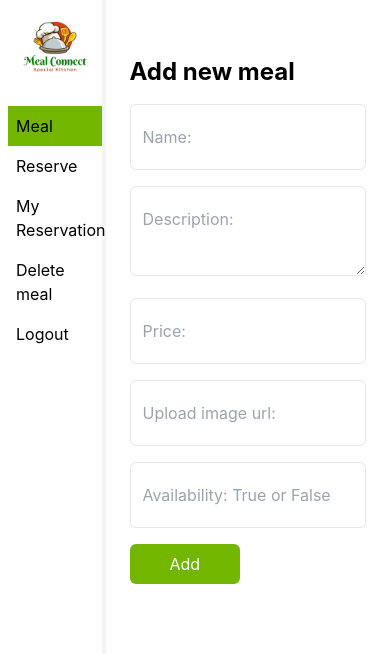
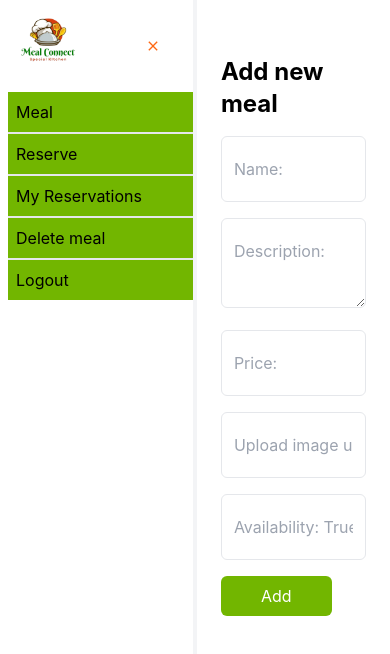
Before and after one commit to JoyTaribagshaw/meal_connect-frontend, a React (Create React App) app: page /addmeal in a window 390 px wide. Shown: the top 654 px of the page. Built offline with nearby package versions, Linux system fonts and the light colour scheme.

Commit message:
Add mobile version for navigation

```diff
--- a/src/components/navigation/Navigation.js
+++ b/src/components/navigation/Navigation.js
@@ -1,7 +1,10 @@
-import React from 'react';
+import React, { useState } from 'react';
 import { useDispatch } from 'react-redux';
 import { Link, useNavigate } from 'react-router-dom';
+import { VscMenu } from 'react-icons/vsc';
+import { IoMdClose } from 'react-icons/io';
 import { userLoggedOut } from '../../features/login/loginSlice';
+import './navigation.css';
 import logo from '../../img/logo1.png';
 import tw from '../../img/tw.svg';
 import fb from '../../img/fb.svg';
@@ -19,16 +22,22 @@ function Navigation() {
     navigate('/login');
   };
   const isAdmin = user && user.data && user.data.admin;
+  const [isMobile, setIsMobile] = useState(false);
   return (
-    <div className="h-screen flex flex-col justify-between border-r-4 border-gray-100 p-0 w-[25%] ml-2 mb-2">
-      <div className="">
-        <img src={logo} alt="logoImg" className="w-36 mb-3" />
-        <ul className="flex flex-col gap-0 ">
-          <li className="w-full bg-green hover:bg-green active:bg-green focus:ring hover:text-white p-2"><Link to="/dashboard" className="">Meal</Link></li>
-          <li className="w-full hover:bg-green active:bg-green hover:text-white p-2"><Link to="/reservation" className="">Reserve</Link></li>
-          <li className="w-full hover:bg-green active:bg-green hover:text-white p-2"><Link to="/myReservations" className="">My Reservations</Link></li>
-          {isAdmin && (<li className="w-full hover:bg-green active:bg-green hover:text-white p-2"><Link to="/addmeal" className="">Add meal</Link></li>)}
-          <li className="w-full hover:bg-green active:bg-green hover:text-white p-2"><Link to="/deleteMeal" className="">Delete meal</Link></li>
+    <div className="nav h-screen flex flex-col :flex-row justify-between border-r-4 border-gray-100 p-0 w-[25%] ml-2 mb-2">
+      <div className="header">
+        <div className="ss:w-full flex flex-row ss:flex-col justify-between items-center">
+          <img src={logo} alt="logoImg" className="w-20 mb-3 ss:w-36" />
+          <button className="mx-3 text-orange w-9" type="button" onClick={() => setIsMobile(!isMobile)}>
+            {isMobile ? (<span className="block ss:hidden"><VscMenu /></span>) : (<span className="block ss:hidden"><IoMdClose /></span>) }
+          </button>
+        </div>
+        <ul className={`flex flex-col gap-0 ss:block ${isMobile ? 'hidden' : 'top-20'}`}>
+          <li className="w-full bg-green hover:bg-green active:bg-green focus:ring hover:text-white p-2 border-b-2 sm:border-none sm:border-b sm:hover:border-b-2"><Link to="/dashboard" className="">Meal</Link></li>
+          <li className="w-full hover:bg-green active:bg-green hover:text-white p-2 border-b-2 sm:border-none sm:border-b sm:hover:border-b-2"><Link to="/reservation" className="">Reserve</Link></li>
+          <li className="w-full hover:bg-green active:bg-green hover:text-white p-2 border-b-2 sm:border-none sm:border-b sm:hover:border-b-2"><Link to="/myReservations" className="">My Reservations</Link></li>
+          {isAdmin && (<li className="w-full hover:bg-green active:bg-green hover:text-white p-2 border-b-2 sm:border-none sm:border-b sm:hover:border-b-2"><Link to="/addmeal" className="">Add meal</Link></li>)}
+          <li className="w-full hover:bg-green active:bg-green hover:text-white p-2 border-b-2 sm:border-none sm:border-b sm:hover:border-b-2"><Link to="/deleteMeal" className="">Delete meal</Link></li>
           <li className="w-full hover:bg-green active:bg-green hover:text-white p-2">
             <button type="button" onClick={handleLogout} className="cursor-pointer">
               Logout
@@ -36,7 +45,7 @@ function Navigation() {
           </li>
         </ul>
       </div>
-      <div className="vss:w-full hidden vss:block">
+      <div className="ss:w-full hidden ss:block">
         <ul className="flex gap-3 p-2">
           <li><a href="#new"><img src={tw} alt="tw" className="w-4" /></a></li>
           <li><a href="#new"><img src={fb} alt="fb" className="w-4" /></a></li>
--- /dev/null
+++ b/src/components/navigation/navigation.css
@@ -0,0 +1,10 @@
+@media screen and (max-width: 600px) {
+  .nav {
+    width: 100vw;
+    height: auto;
+  }
+
+  .nav ul {
+    background-color: #72b600;
+  }
+}
--- a/src/components/navigation/slider.css
+++ b/src/components/navigation/slider.css
@@ -1,3 +1,8 @@
 .main-slider-container {
   position: relative;
 }
+@media screen and (max-width: 600px) {
+  .main-slider-container {
+    width: 100vw;
+  }
+}
```
